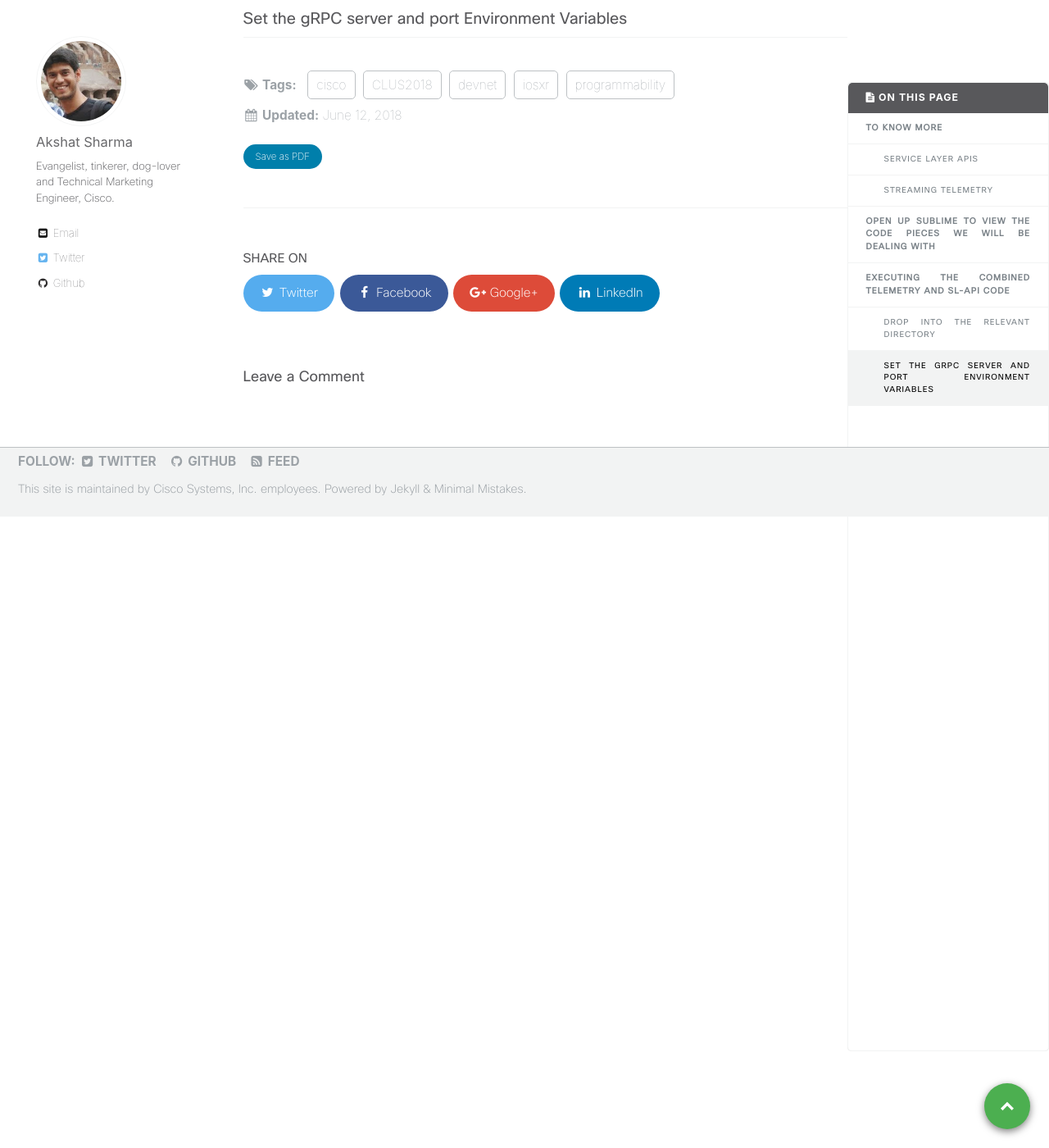
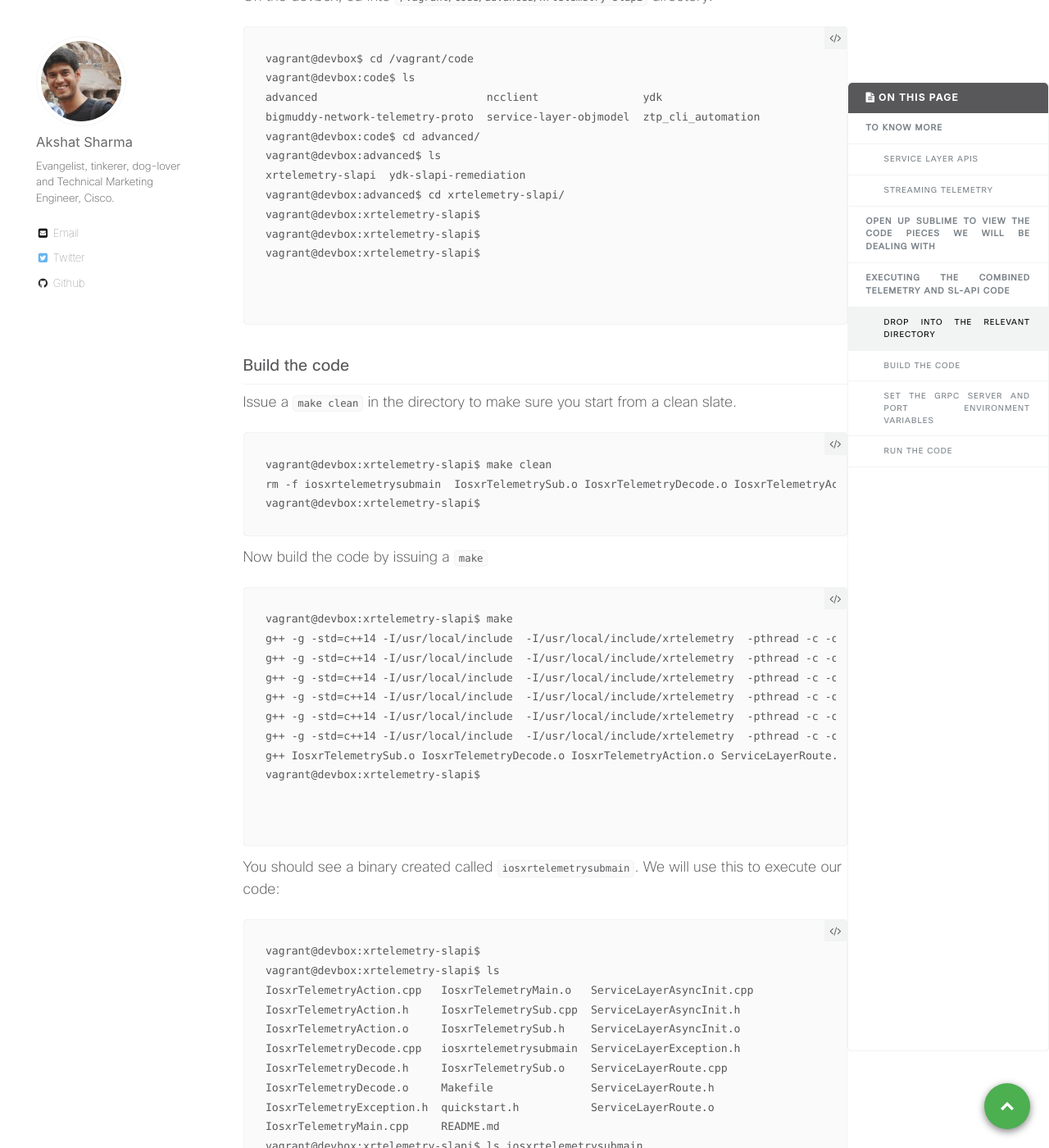
Before and after one commit to iosxr-devnet-ciscolive/workshop-docs, a Jekyll site: the page built from _wkinstructions/2018-06-12-step-4-combining-ios-xr-telemetry-and-service-layer-apis.md, in a window 1280 px wide and 1400 px high, scrolled down 3950 px. Shown: the whole window at 82% size. Built offline with Jekyll 4.4.1, drawn with Linux system fonts in a browser that asks for light colours; comment, search, counter and statistics services are not loaded; some of the changed text lies outside the part shown.

Commit message:
Create 2018-06-12-step-4-combining-ios-xr-telemetry-and-service-layer-apis.md

````diff
--- a/_wkinstructions/2018-06-12-step-4-combining-ios-xr-telemetry-and-service-layer-apis.md
+++ b/_wkinstructions/2018-06-12-step-4-combining-ios-xr-telemetry-and-service-layer-apis.md
@@ -107,6 +107,88 @@ Bring back the IPv6 neighbor, and the router will come back to the original stat
 
 ### Drop into the relevant directory
 
+On the devbox, cd into `/vagrant/code/advanced/xrtelemetry-slapi` directory:
+
+```
+vagrant@devbox$ cd /vagrant/code
+vagrant@devbox:code$ ls
+advanced                          ncclient                ydk
+bigmuddy-network-telemetry-proto  service-layer-objmodel  ztp_cli_automation
+vagrant@devbox:code$ cd advanced/
+vagrant@devbox:advanced$ ls
+xrtelemetry-slapi  ydk-slapi-remediation
+vagrant@devbox:advanced$ cd xrtelemetry-slapi/
+vagrant@devbox:xrtelemetry-slapi$
+vagrant@devbox:xrtelemetry-slapi$
+vagrant@devbox:xrtelemetry-slapi$
 
 
+```
+
+### Build the code
+
+Issue a `make clean` in the directory to make sure you start from a clean slate.
+
+```
+vagrant@devbox:xrtelemetry-slapi$ make clean
+rm -f iosxrtelemetrysubmain  IosxrTelemetrySub.o IosxrTelemetryDecode.o IosxrTelemetryAction.o ServiceLayerRoute.o ServiceLayerAsyncInit.o IosxrTelemetryMain.o
+vagrant@devbox:xrtelemetry-slapi$
+```
+
+
+Now build the code by issuing a `make`
+
+
+```
+vagrant@devbox:xrtelemetry-slapi$ make
+g++ -g -std=c++14 -I/usr/local/include  -I/usr/local/include/xrtelemetry  -pthread -c -o IosxrTelemetrySub.o IosxrTelemetrySub.cpp
+g++ -g -std=c++14 -I/usr/local/include  -I/usr/local/include/xrtelemetry  -pthread -c -o IosxrTelemetryDecode.o IosxrTelemetryDecode.cpp
+g++ -g -std=c++14 -I/usr/local/include  -I/usr/local/include/xrtelemetry  -pthread -c -o IosxrTelemetryAction.o IosxrTelemetryAction.cpp
+g++ -g -std=c++14 -I/usr/local/include  -I/usr/local/include/xrtelemetry  -pthread -c -o ServiceLayerRoute.o ServiceLayerRoute.cpp
+g++ -g -std=c++14 -I/usr/local/include  -I/usr/local/include/xrtelemetry  -pthread -c -o ServiceLayerAsyncInit.o ServiceLayerAsyncInit.cpp
+g++ -g -std=c++14 -I/usr/local/include  -I/usr/local/include/xrtelemetry  -pthread -c -o IosxrTelemetryMain.o IosxrTelemetryMain.cpp
+g++ IosxrTelemetrySub.o IosxrTelemetryDecode.o IosxrTelemetryAction.o ServiceLayerRoute.o ServiceLayerAsyncInit.o IosxrTelemetryMain.o -L/usr/local/lib -I/usr/local/include -I/usr/local/include/xrtelemetry -lfolly  -lgrpc++_unsecure -lgrpc -lprotobuf -lpthread -ldl -liosxrsl -lglog -lxrtelemetry  -o iosxrtelemetrysubmain
+vagrant@devbox:xrtelemetry-slapi$
+
+
+```
+
+
+
+You should see a binary created called `iosxrtelemetrysubmain`. We will use this to execute our code:
+
+```
+vagrant@devbox:xrtelemetry-slapi$
+vagrant@devbox:xrtelemetry-slapi$ ls
+IosxrTelemetryAction.cpp   IosxrTelemetryMain.o   ServiceLayerAsyncInit.cpp
+IosxrTelemetryAction.h     IosxrTelemetrySub.cpp  ServiceLayerAsyncInit.h
+IosxrTelemetryAction.o     IosxrTelemetrySub.h    ServiceLayerAsyncInit.o
+IosxrTelemetryDecode.cpp   iosxrtelemetrysubmain  ServiceLayerException.h
+IosxrTelemetryDecode.h     IosxrTelemetrySub.o    ServiceLayerRoute.cpp
+IosxrTelemetryDecode.o     Makefile               ServiceLayerRoute.h
+IosxrTelemetryException.h  quickstart.h           ServiceLayerRoute.o
+IosxrTelemetryMain.cpp     README.md
+vagrant@devbox:xrtelemetry-slapi$ ls iosxrtelemetrysubmain
+iosxrtelemetrysubmain
+vagrant@devbox:xrtelemetry-slapi$
+
+```
+
 ### Set the gRPC server and port Environment Variables
+
+
+```
+vagrant@devbox:xrtelemetry-slapi$ export SERVER_IP=20.1.1.10
+vagrant@devbox:xrtelemetry-slapi$ export SERVER_PORT=57777
+vagrant@devbox:xrtelemetry-slapi$
+
+```
+
+
+### Run the code
+
+
+```
+
+
+```
````
Also changed, not shown: other parts of _wkinstructions/2018-06-12-step-4-combining-ios-xr-telemetry-and-service-layer-apis.md (+1 -1 lines).
